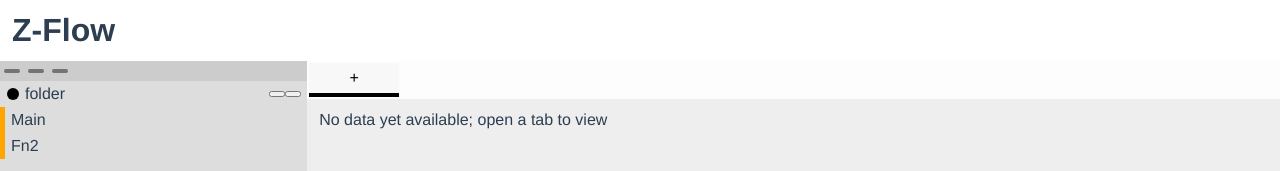
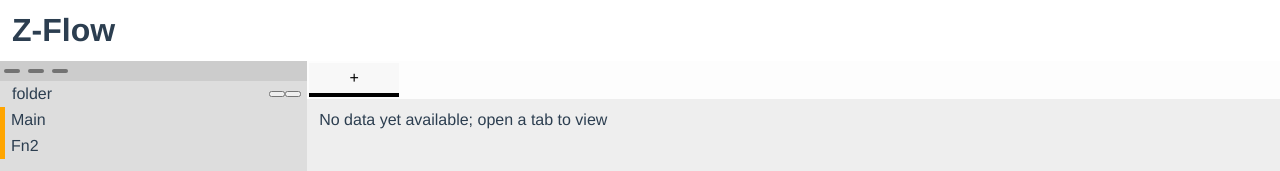
Before and after one commit to GameSquatch/ast-visual-programming, a Svelte app: page / in a window 1280 px wide. Shown: the top 171 px of the page. Built offline with nearby package versions, Linux system fonts and the light colour scheme; some icons are missing.

Commit message:
Change folder expand icons again

```diff
--- a/public/global.css
+++ b/public/global.css
@@ -106,14 +106,3 @@ body {
 /* .arguments-wrapper {
     background: #eee;
 } */
-
-/*
-Placing a component class here since it's used with the @html injection
-*/
-.closed-circle {
-    width: 12px;
-    height: 12px;
-    border-radius: 50%;
-    background: black;
-    margin-left: 1px;
-}
--- a/src/components/side_nav/Folder.svelte
+++ b/src/components/side_nav/Folder.svelte
@@ -69,7 +69,7 @@
 
     function handleDragenter(_) {
         if (dragenterExpandTimer === null) {
-            dragenterExpandTimer = setTimeout(() => expanded = true, 1800);
+            dragenterExpandTimer = setTimeout(() => (expanded = true), 1800);
         } else {
             clearTimeout(dragenterExpandTimer);
             dragenterExpandTimer = null;
@@ -113,11 +113,9 @@
     on:dragover|preventDefault={() => {}}
     on:drop|preventDefault|stopPropagation={(event) => handleDrop(event)}
 >
-    <span
-        >{@html expanded
-            ? '<i class="mi-circle" />'
-            : '<div class="closed-circle"></div>'}</span
-    >
+    {#if fileData.files.length || fileData.folders.length}
+        <span>{#if expanded}<i class="mi-remove" />{:else}<i class="mi-add" />{/if}</span>
+    {/if}
     <div
         class="flex-1 file-title"
         on:dragenter|preventDefault={handleDragenter}
```
